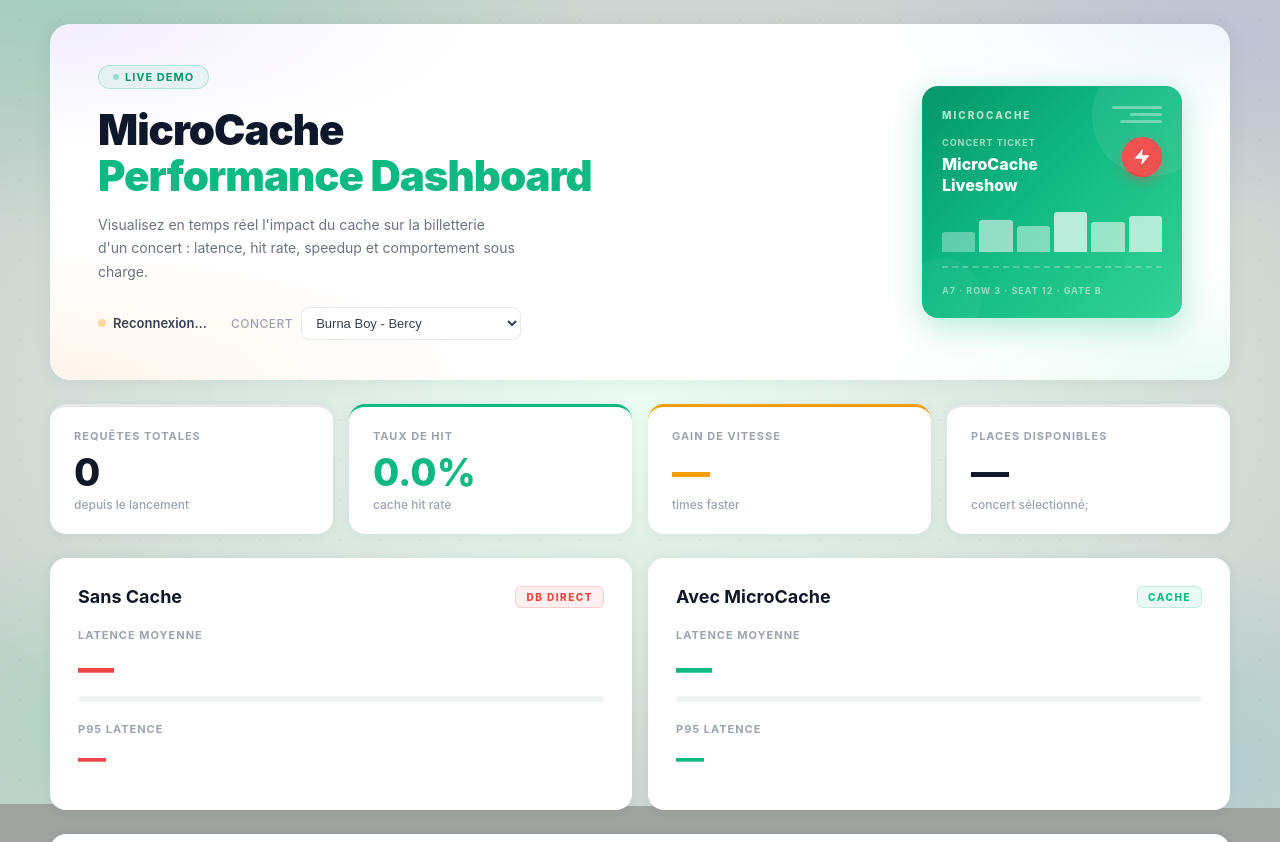
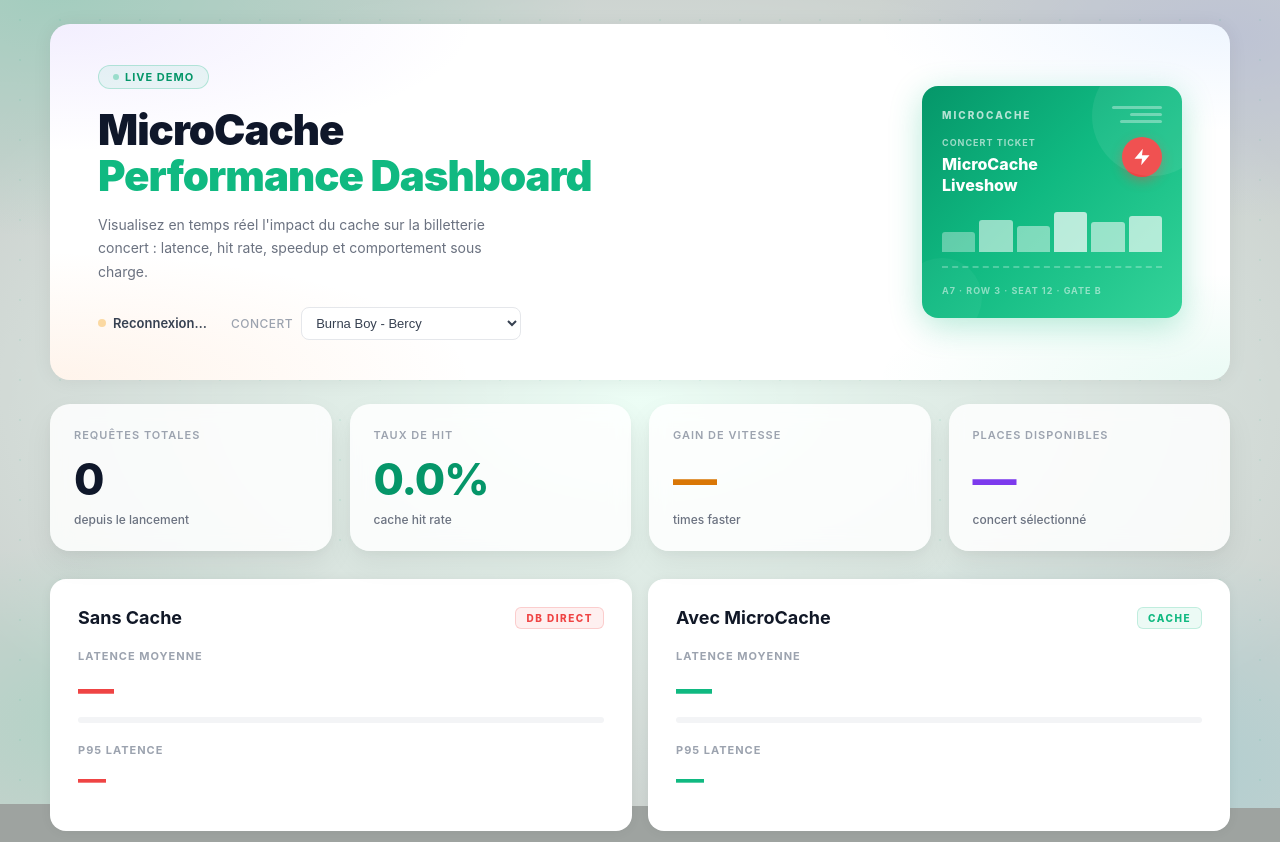
Before and after one commit to Maestro-Warren/Groupe_7_MicroCache, a plain HTML site: page microcache-demo/dashboard/index.html in a window 1280 px wide. Shown: the top 842 px of the page. Drawn offline with nearby package versions, Linux system fonts and the light colour scheme; no server answers.

Commit message:
Modification des cards de : - Requêtes totales - Taux de hit - Gain de vitesse - Places disponibles

```diff
--- a/microcache-demo/dashboard/index.html
+++ b/microcache-demo/dashboard/index.html
@@ -5,7 +5,6 @@
     <meta name="viewport" content="width=device-width, initial-scale=1.0" />
     <title>MicroCache — Performance Dashboard</title>
     <script src="https://cdnjs.cloudflare.com/ajax/libs/Chart.js/4.4.1/chart.umd.js"></script>
-  </head>
     <style>
       *,
       *::before,
@@ -412,47 +411,73 @@
       .metrics-grid {
         display: grid;
         grid-template-columns: repeat(4, 1fr);
-      gap: 16px;
-      margin-bottom: 24px;
-    }
+        gap: 18px;
+        margin-bottom: 28px;
+      }
+
+      /* Clean premium card */
       .metric-card {
-      background: white;
-      border-radius: 16px;
-      padding: 22px 24px;
-      box-shadow: 0 1px 12px rgba(0, 0, 0, 0.05);
-      border-top: 3px solid #e5e7eb;
-    }
-    .metric-card:nth-child(2) {
-      border-top-color: #10b981;
-    }
-    .metric-card:nth-child(3) {
-      border-top-color: #f59e0b;
-    }
-
+        position: relative;
+        background: rgba(255, 255, 255, 0.85);
+        backdrop-filter: blur(10px);
+        border-radius: 20px;
+        padding: 24px;
+        transition: all 0.25s ease;
+        box-shadow:
+          0 4px 12px rgba(0, 0, 0, 0.04),
+          0 12px 30px rgba(0, 0, 0, 0.06);
+      }
+
+      /* subtle hover (pro style, not flashy) */
+      .metric-card:hover {
+        transform: translateY(-4px);
+        box-shadow:
+          0 10px 25px rgba(0, 0, 0, 0.08),
+          0 20px 45px rgba(0, 0, 0, 0.1);
+      }
+
+      /* remove old borders */
+      .metric-card::before,
+      .metric-card::after {
+        display: none;
+      }
+
+      /* label */
       .metric-label {
         font-size: 11px;
-      font-weight: 700;
+        font-weight: 600;
         text-transform: uppercase;
         letter-spacing: 1px;
         color: #9ca3af;
         margin-bottom: 10px;
       }
+
+      /* main value */
       .metric-value {
-      font-size: 38px;
+        font-size: 44px;
         font-weight: 800;
-      color: #111827;
-      line-height: 1;
+        letter-spacing: -1px;
+        color: #0f172a;
         margin-bottom: 6px;
       }
+
+      /* subtle highlight per card */
       .metric-card:nth-child(2) .metric-value {
-      color: #10b981;
-    }
+        color: #059669;
+      }
+
       .metric-card:nth-child(3) .metric-value {
-      color: #f59e0b;
-    }
+        color: #d97706;
+      }
+
+      .metric-card:nth-child(4) .metric-value {
+        color: #7c3aed;
+      }
+
+      /* sub label */
       .metric-sublabel {
         font-size: 12px;
-      color: #9ca3af;
+        color: #6b7280;
         font-weight: 500;
       }
 
@@ -1086,6 +1111,7 @@
         font-size: 12px;
       }
     </style>
+  </head>
   <body>
     <div class="container">
       <!-- HERO -->
@@ -1101,7 +1127,7 @@
           </div>
           <p class="hero-subtitle">
             Visualisez en temps r&#233;el l'impact du cache sur la billetterie
-            d'un concert&nbsp;: latence, hit rate, speedup et comportement sous
+            concert&nbsp;: latence, hit rate, speedup et comportement sous
             charge.
           </p>
           <div class="hero-controls">
@@ -1113,8 +1139,8 @@
               <span class="concert-label">Concert</span>
               <select id="concertSelect">
                 <option value="1">Burna Boy - Bercy</option>
-                <option value="2">Rema &#8212; Accor Arena</option>
-                <option value="3">Tem's &#8212; Z&#233;nith</option>
+                <option value="2">Davido &#8212; Accor Arena</option>
+                <option value="3">Tiwa Savage &#8212; Z&#233;nith</option>
                 <option value="4">WizKid &#8212; Stade de France</option>
                 <option value="5">Aya Nakamura &#8212; Accor Arena</option>
               </select>
@@ -1173,7 +1199,7 @@
       <!-- METRICS -->
       <div class="metrics-grid">
         <div class="metric-card">
-          <div class="metric-label">Requêtes totales</div>
+          <div class="metric-label">Requ&#234;tes totales</div>
           <div class="metric-value" id="total-requests">0</div>
           <div class="metric-sublabel">depuis le lancement</div>
         </div>
@@ -1190,7 +1216,7 @@
         <div class="metric-card">
           <div class="metric-label">Places disponibles</div>
           <div class="metric-value" id="tickets-left">&#8212;</div>
-          <div class="metric-sublabel">concert sélectionné;</div>
+          <div class="metric-sublabel">concert s&#233;lectionn&#233;</div>
         </div>
       </div>
 
@@ -1248,9 +1274,11 @@
       <div class="chart-section">
         <div class="chart-section-header">
           <div>
-            <div class="chart-section-title">Performances en temps réel</div>
+            <div class="chart-section-title">
+              Performances en temps r&#233;el
+            </div>
             <div class="chart-section-subtitle">
-              Latence et hit rate sur les 60 derniers échantillons
+              Latence et hit rate sur les 60 derniers &#233;chantillons
             </div>
           </div>
           <div class="chart-legend">
@@ -1282,9 +1310,9 @@
       <!-- TRAFFIC -->
       <div class="traffic-section">
         <div class="traffic-header">
-          <div class="traffic-title">Générateur de trafic</div>
+          <div class="traffic-title">G&#233;n&#233;rateur de trafic</div>
           <div class="traffic-subtitle">
-            Simulez différents niveaux de charge sur la billetterie
+            Simulez diff&#233;rents niveaux de charge sur la billetterie
           </div>
         </div>
         <div class="traffic-buttons">
@@ -1334,7 +1362,7 @@
       <!-- LOG -->
       <div class="log-section">
         <div class="log-header">
-          <div class="log-title">Journal des requêtes</div>
+          <div class="log-title">Journal des requ&#234;tes</div>
           <div class="log-live-indicator">
             <div class="log-live-dot"></div>
             Live feed
@@ -1348,7 +1376,7 @@
             <span class="terminal-title">microcache — request log</span>
           </div>
           <div class="log-entries" id="logEntries">
-            <div class="log-empty">En attente de requêtes...</div>
+            <div class="log-empty">En attente de requ&#234;tes...</div>
           </div>
         </div>
       </div>
```
Lines whose indentation alone changed are shown as unchanged.
